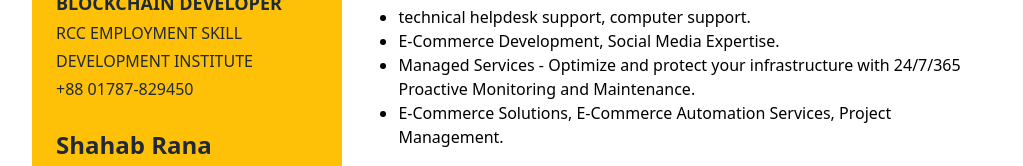
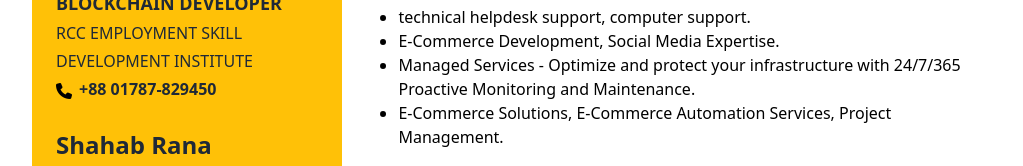
Before and after one commit to ariful5501/Curriculum_vitae, a website: page src/index.html in a window 1280 px wide. Shown: the part 875-1041 px from the top of the page, without its empty margins (128-1151 px from the left). Drawn offline with nearby package versions, Linux system fonts and the light colour scheme.

Commit message:
biplob number up

```diff
--- a/src/index.html
+++ b/src/index.html
@@ -101,7 +101,13 @@
                 <p class="mb-1 font-bold text-lg">BLOCKCHAIN DEVELOPER</p>
                 <p class="mb-1 font-medium">RCC EMPLOYMENT SKILL</p>
                 <p class="mb-1 font-medium">DEVELOPMENT INSTITUTE</p>
-                <p class="mb-1 font-medium">+88 01787-829450</p>
+                <div class="flex flex-wrap content-center items-center">
+                    <i class="fa-solid fa-phone" style="color: #000000; margin-right: 7px;"></i>
+                    <p class="mb-1">
+                        <span class="font-bold">+88 01787-829450</span>
+                    </p>
+                </div>
+                <!-- <p class="mb-1 font-medium">+88 01787-829450</p> -->
                 <br>
                 <p class="mb-2"><span class="font-bold text-2xl">Shahab Rana</span></p>
                 <p class="mb-1 font-bold text-lg">CEO</p>
```
